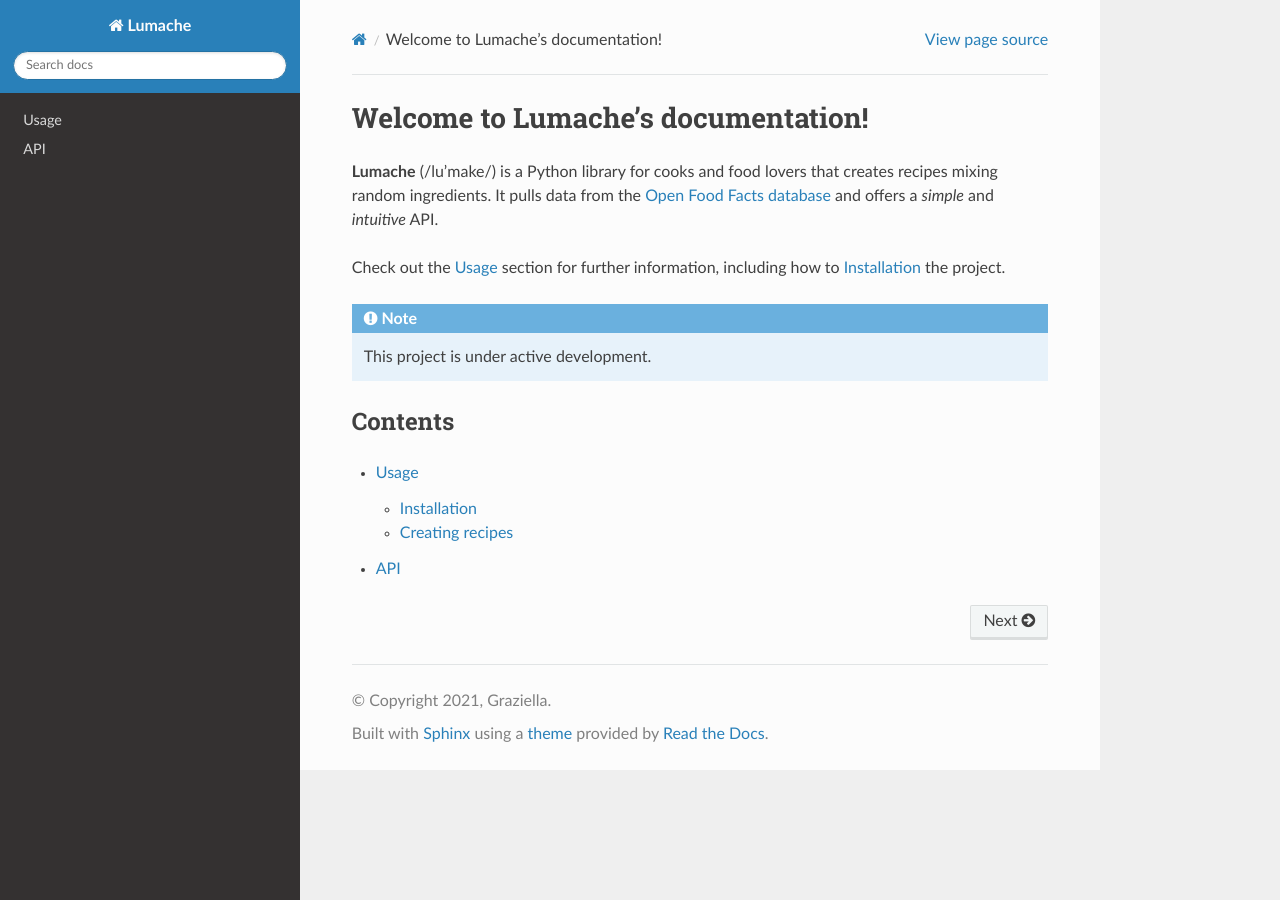
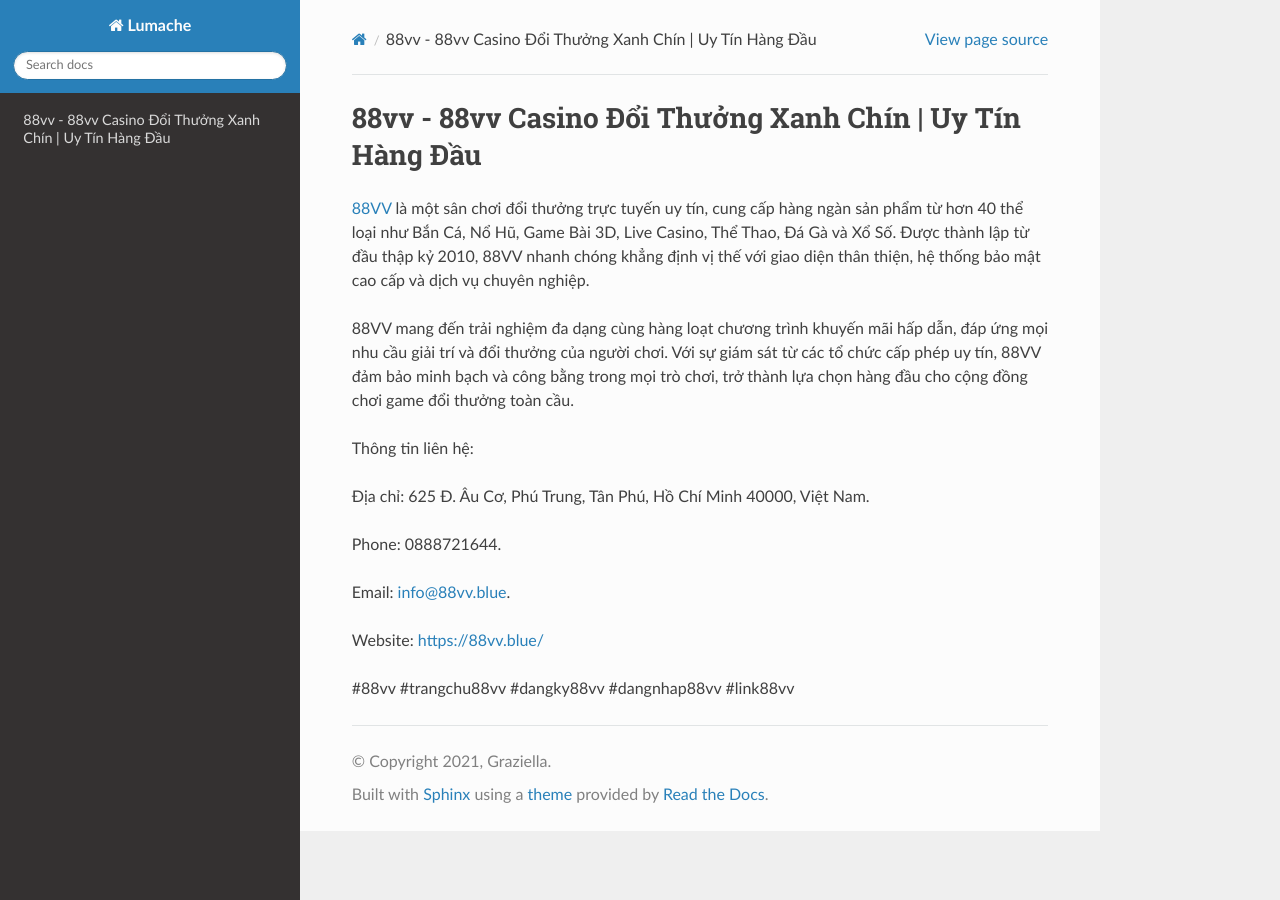
Before and after one commit to parkisngan19/88vvblue, a Sphinx documentation site: the page built from docs/source/index.rst, in a window 1280 px wide. Built offline with Sphinx 7.4.7 and the Read the Docs theme 3.1.0, drawn with Linux system fonts in a browser that asks for light colours.

Commit message:
Update index.rst

```diff
--- a/docs/source/index.rst
+++ b/docs/source/index.rst
@@ -1,22 +1,18 @@
-Welcome to Lumache's documentation!
+88vv - 88vv Casino Đổi Thưởng Xanh Chín | Uy Tín Hàng Đầu
 ===================================
 
-**Lumache** (/lu'make/) is a Python library for cooks and food lovers
-that creates recipes mixing random ingredients.
-It pulls data from the `Open Food Facts database <https://world.openfoodfacts.org/>`_
-and offers a *simple* and *intuitive* API.
+`88VV <https://88vv.blue/>`_ là một sân chơi đổi thưởng trực tuyến uy tín, cung cấp hàng ngàn sản phẩm từ hơn 40 thể loại như Bắn Cá, Nổ Hũ, Game Bài 3D, Live Casino, Thể Thao, Đá Gà và Xổ Số. Được thành lập từ đầu thập kỷ 2010, 88VV nhanh chóng khẳng định vị thế với giao diện thân thiện, hệ thống bảo mật cao cấp và dịch vụ chuyên nghiệp.
 
-Check out the :doc:`usage` section for further information, including
-how to :ref:`installation` the project.
+88VV mang đến trải nghiệm đa dạng cùng hàng loạt chương trình khuyến mãi hấp dẫn, đáp ứng mọi nhu cầu giải trí và đổi thưởng của người chơi. Với sự giám sát từ các tổ chức cấp phép uy tín, 88VV đảm bảo minh bạch và công bằng trong mọi trò chơi, trở thành lựa chọn hàng đầu cho cộng đồng chơi game đổi thưởng toàn cầu.
 
-.. note::
+Thông tin liên hệ:
 
-   This project is under active development.
+Địa chỉ: 625 Đ. Âu Cơ, Phú Trung, Tân Phú, Hồ Chí Minh 40000, Việt Nam.
 
-Contents
---------
+Phone: 0888721644.
 
-.. toctree::
+Email: info@88vv.blue.
 
-   usage
-   api
+Website: https://88vv.blue/
+
+#88vv #trangchu88vv #dangky88vv #dangnhap88vv #link88vv
```
